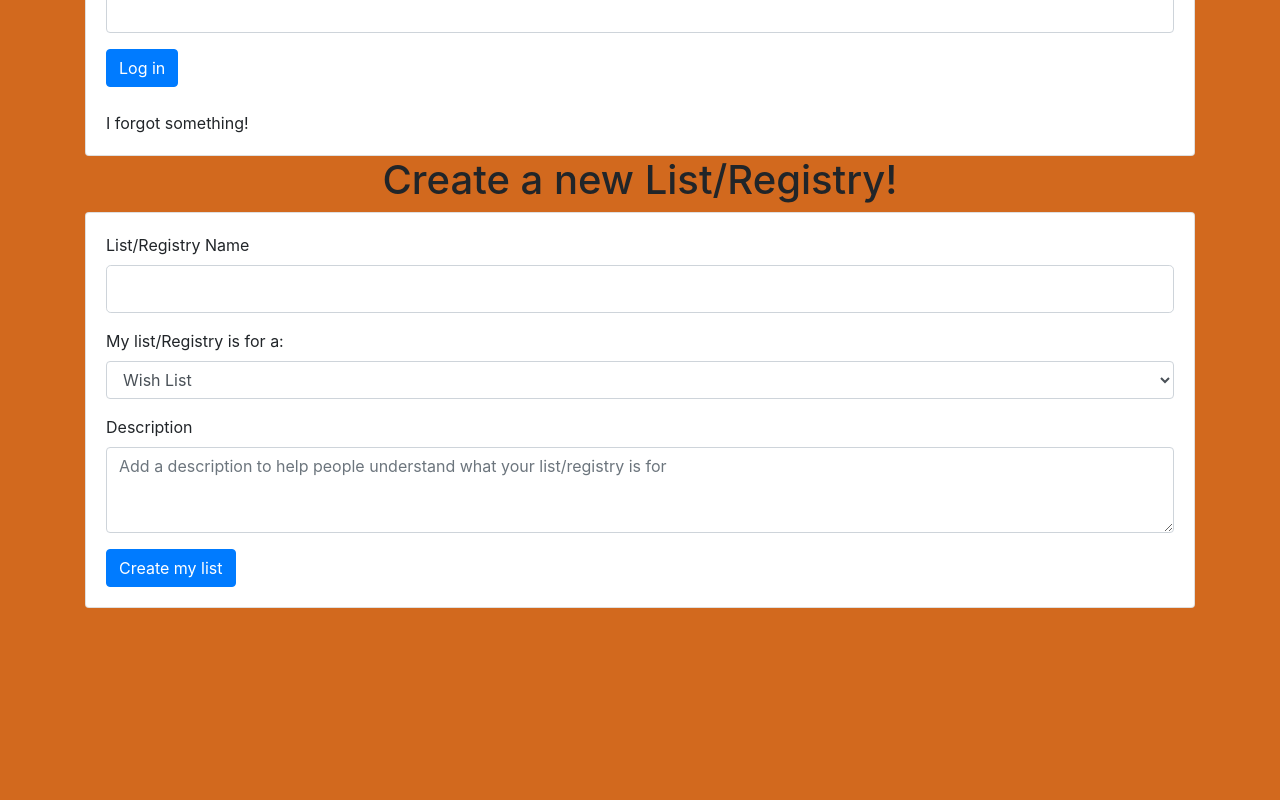
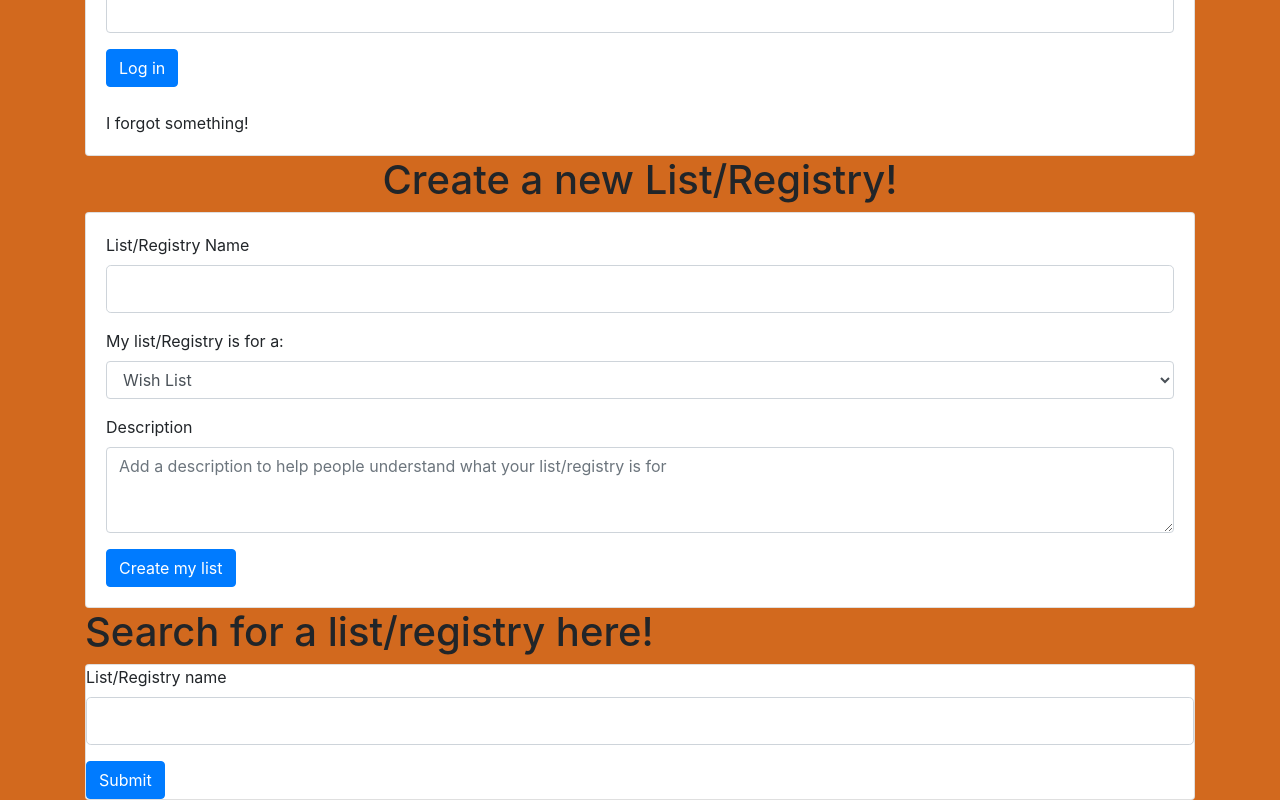
Before and after one commit to JamesCalingo/giftstar-alpha, a React (Create React App) app in the folder client/: page / in a window 1280 px wide. Shown: the part 1324-2124 px from the top of the page. Before the commit the page ends 1932 px from the top, so only its background shows below. Built offline with nearby package versions, Linux system fonts and the light colour scheme.

Commit message:
Monday Morning

```diff
--- a/client/src/App.js
+++ b/client/src/App.js
@@ -5,6 +5,8 @@ import Welcome from "./pages/Welcome"
 import SignUp from "./pages/SignUp"
 import Login from "./components/Login"
 import CreateList from "./pages/CreateList"
+import RegistrySearch from "./pages/RegistrySearch"
+
 
 
 function App() {
@@ -16,6 +18,7 @@ function App() {
       <SignUp />
       <Login />
       <CreateList />
+      <RegistrySearch />
      </div>
     </div>
   );
--- /dev/null
+++ b/client/src/pages/RegistrySearch.js
@@ -0,0 +1,46 @@
+import React from "react";
+
+class RegistrySearch extends React.Component {
+  state = {
+    registry: ""
+  }
+
+  handleInputChange = event => {
+    // Getting the value and name of the input which triggered the change
+    const { name, value } = event.target;
+
+    // Updating the input's state
+    this.setState({
+      [name]: value
+    });
+  };
+
+  handleSearch = event =>{
+    event.preventDefault();
+    alert(this.state.registry)
+    this.setState({
+      registry: ""
+    })
+  }
+
+  render() {
+    return (
+      <div className="container">
+        <h1>Search for a list/registry here!</h1>
+        <div className="card">
+          <form>
+            <div class="form-group">
+              <label for="registryName">List/Registry name</label>
+              <input value={this.state.registry} name="registry" onChange={this.handleInputChange} type="input" class="form-control form-control-lg" id="registryName" aria-describedby="RegistryName" placeholder="" />
+
+            </div>
+
+            <button type="submit" class="btn btn-primary" onClick={this.handleSearch}>Submit</button>
+          </form>
+
+        </div>
+      </div>
+    )
+  }
+}
+export default RegistrySearch
```
